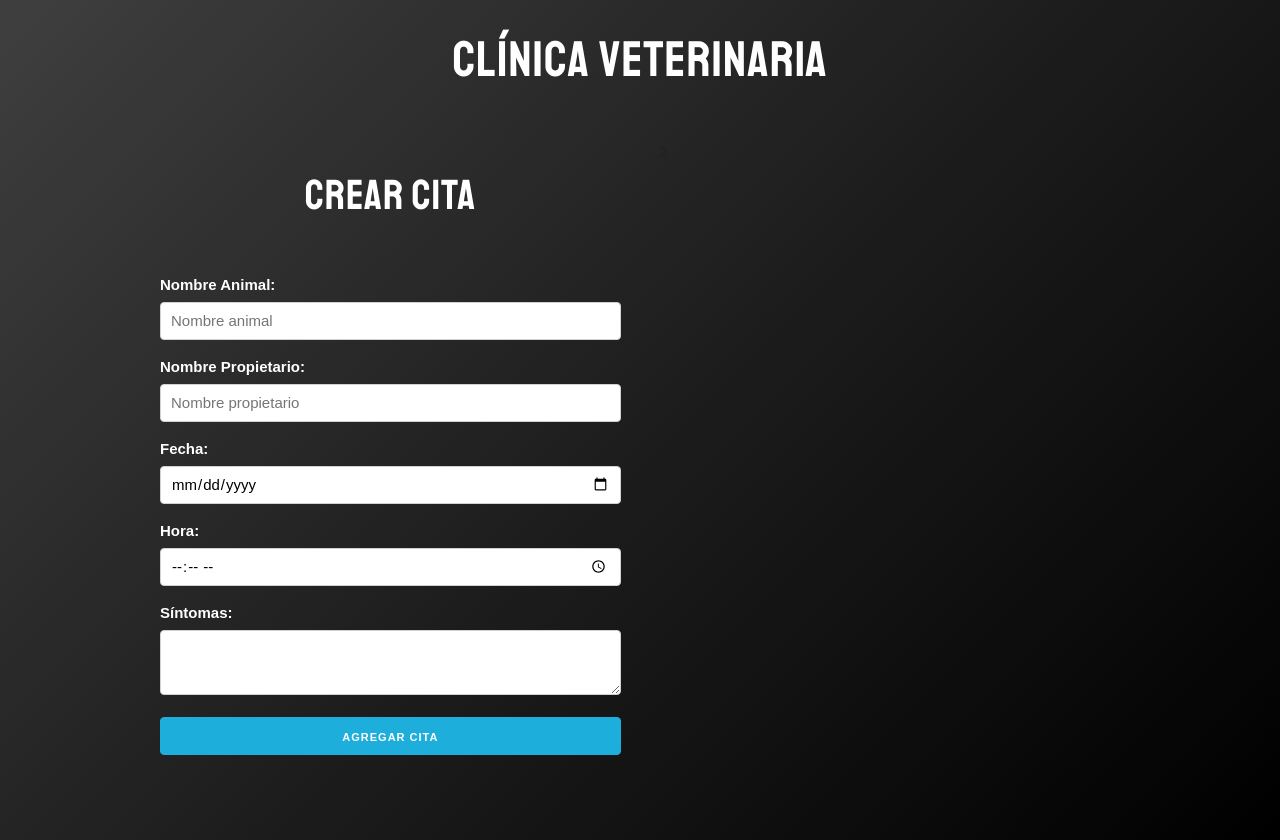
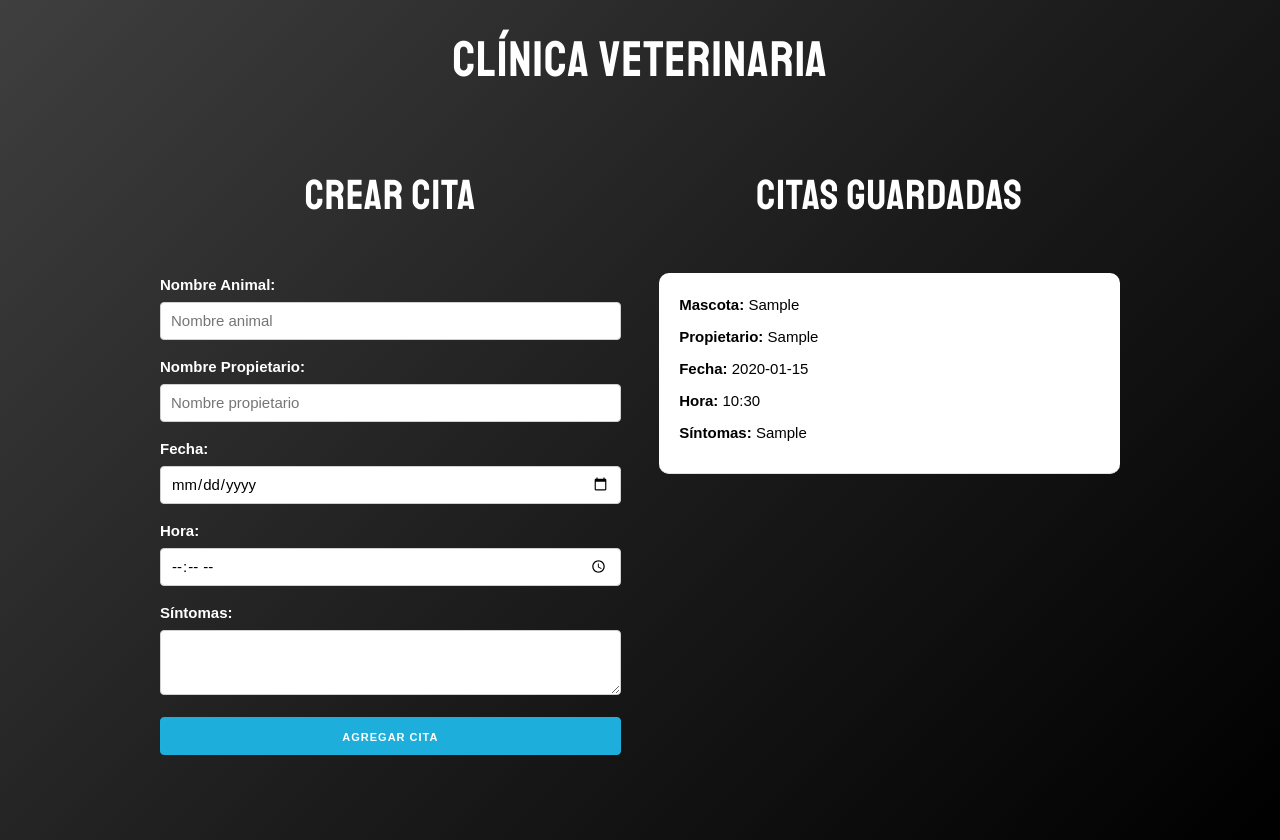
Before and after one commit to ivanurra/clinic, a React (Create React App) app: page / in a window 1280 px wide. Both pictures are taken after typing "Sample", "Sample", "2020-01-15", "10:30", "Sample" into the empty fields and a click on the button "AGREGAR CITA". Built offline with nearby package versions, Linux system fonts and the light colour scheme.

Commit message:
admin citas and component

```diff
--- a/src/App.js
+++ b/src/App.js
@@ -1,4 +1,5 @@
 import React, { Fragment, useState } from "react";
+import Cita from "./components/Cita";
 import Formulario from "./components/Formulario";
 
 function App() {
@@ -25,7 +26,13 @@
             />
           </div>
           <div className="one-half column">
-            2
+            <h2>CITAS GUARDADAS</h2>
+            {citas.map(cita => (
+              <Cita
+                key={cita.id}
+                cita={cita}
+              />
+            ))}
           </div>
         </div>
       </div>
--- /dev/null
+++ b/src/components/Cita.js
@@ -0,0 +1,13 @@
+import React from 'react';
+
+const Cita = ({cita}) => (
+    <div className="cita">
+        <p>Mascota: <span>{cita.mascota}</span> </p>
+        <p>Propietario: <span>{cita.propietario}</span> </p>
+        <p>Fecha: <span>{cita.fecha}</span> </p>
+        <p>Hora: <span>{cita.hora}</span> </p>
+        <p>Síntomas: <span>{cita.sintomas}</span> </p>
+    </div>
+);
+
+export default Cita;
```
